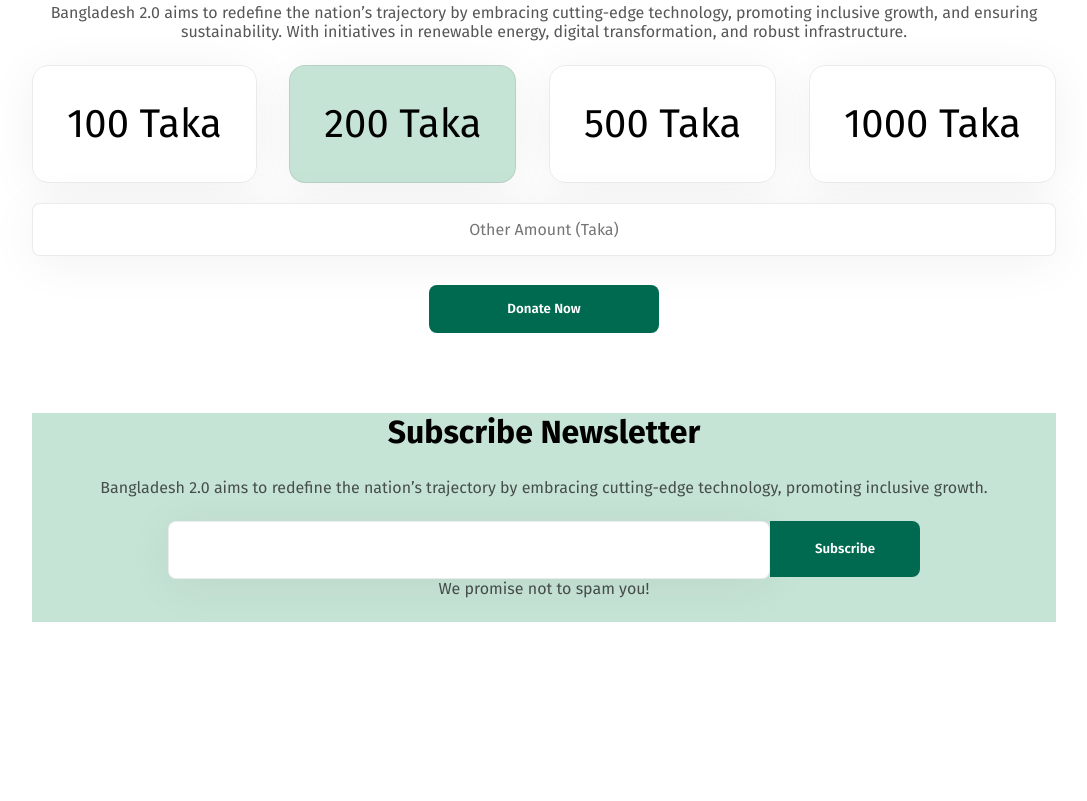
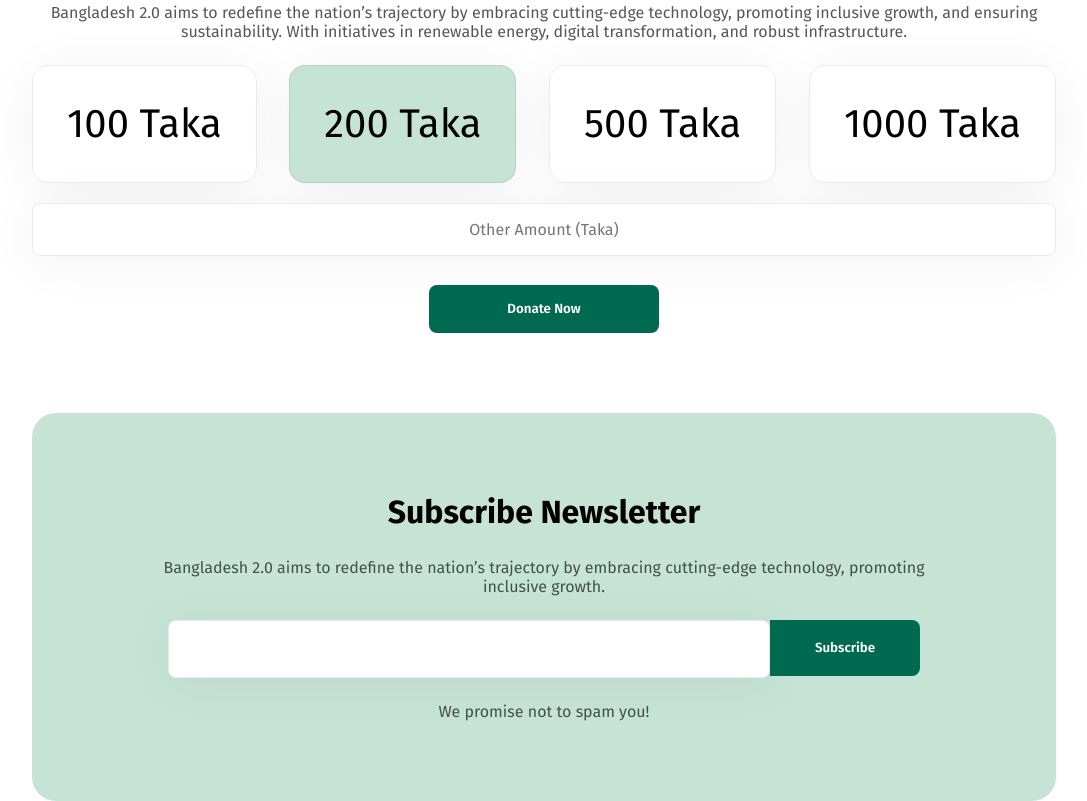
Before and after one commit to SafuGit/assignment-1, a plain HTML site: page index.html in a window 1280 px wide. Shown: the part 2923-3724 px from the top of the page, without its empty margins (96-1183 px from the left). Before the commit the page ends 3545 px from the top, so only its background shows below. Drawn offline with Linux system fonts and the light colour scheme.

Commit message:
Completed Newsletter Section

```diff
--- a/index.html
+++ b/index.html
@@ -146,7 +146,7 @@
             <input type="text" class="full-width-input" id="newsletter-inputfield">
             <button class="primary-btn" id="newsletter-btn">Subscribe</button>
           </div>
-          <div class="section-subtitle">We promise not to spam you!</div>
+          <div class="section-subtitle" id="newsletter-subtitle">We promise not to spam you!</div>
         </div>
       </div>
     </section>
--- a/styles/style.css
+++ b/styles/style.css
@@ -349,6 +349,7 @@ nav {
   width: 80vw;
   margin: 0 auto;
   background-color: #C6E4D6;
+  border-radius: 24px;
 }
 
 .newsletter-container {
@@ -360,12 +361,20 @@ nav {
 }
 
 .newsletter-content {
-  padding: 80px, 100px;
+  padding-top: 80px;
+  padding-bottom: 80px;
+  padding-left: 100px;
+  padding-right: 100px;
 }
 
 .newsletter-input {
   display: flex;
   justify-content: center;
+  margin-bottom: 24px;
+}
+
+#newsletter-subtitle {
+  margin-bottom: 0px;
 }
 
 #newsletter-inputfield {
```
